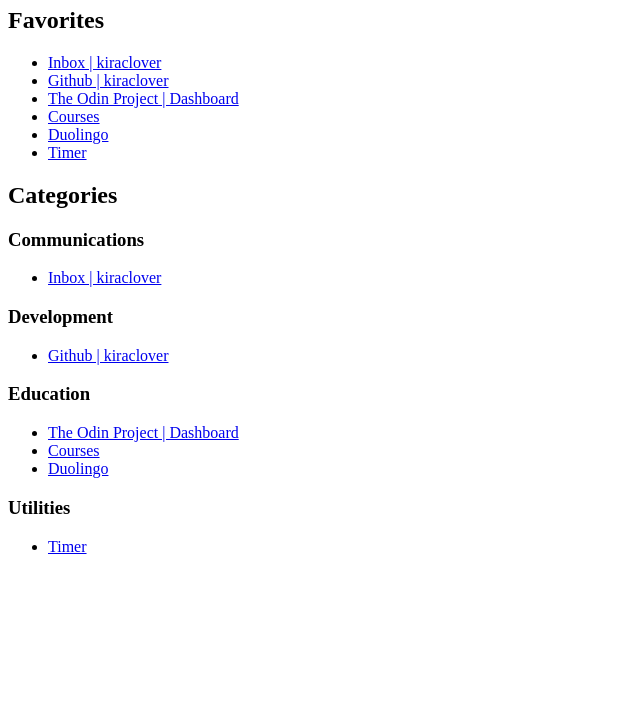
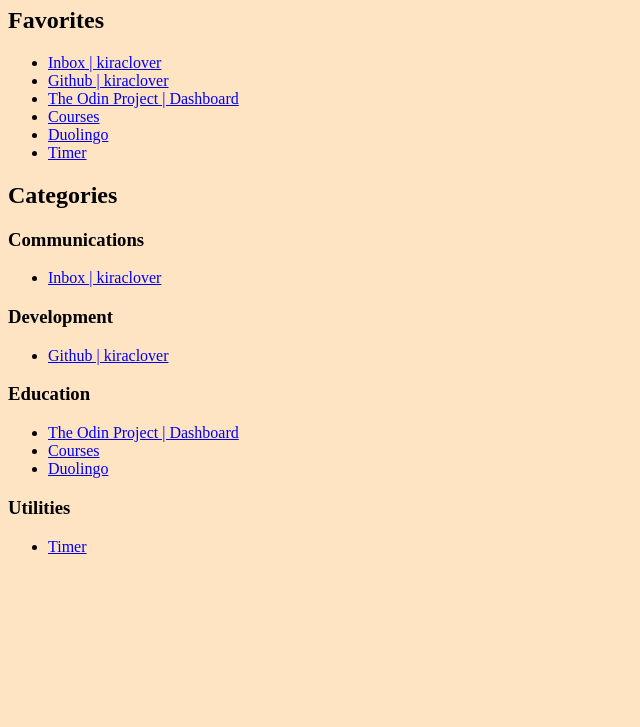
Before and after one commit to kiraclover/startpage, a plain HTML site: page index.html in a window 1280 px wide. Shown: the part 73-800 px from the top of the page, without its empty margins (0-640 px from the left). Drawn offline with Linux system fonts and the light colour scheme.

Commit message:
Edit index.html and style.css

```diff
--- a/index.html
+++ b/index.html
@@ -4,6 +4,7 @@
         <meta charset="UTF-8">
         <meta name="viewport" content="width=device-width, initial-scale=1.0">
         <title>Startpage</title>
+        <link rel="stylesheet" href="style.css" />
     </head>
     <body>
         <h1>Startpage</h1>
--- a/style.css
+++ b/style.css
@@ -1,4 +1,3 @@
 body {
-    background-color: antiquewhite;
-    font-family: sans-serif;
+    background-color: bisque;
 }
```
